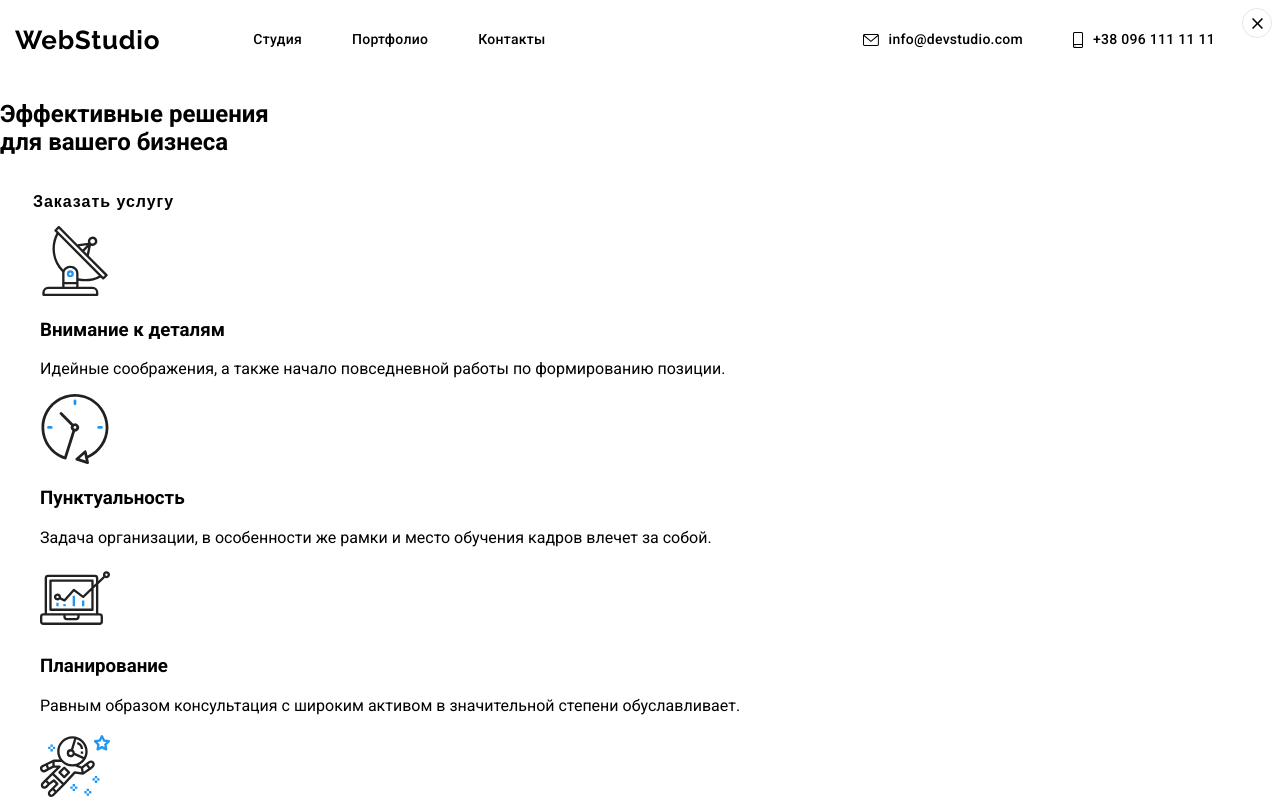
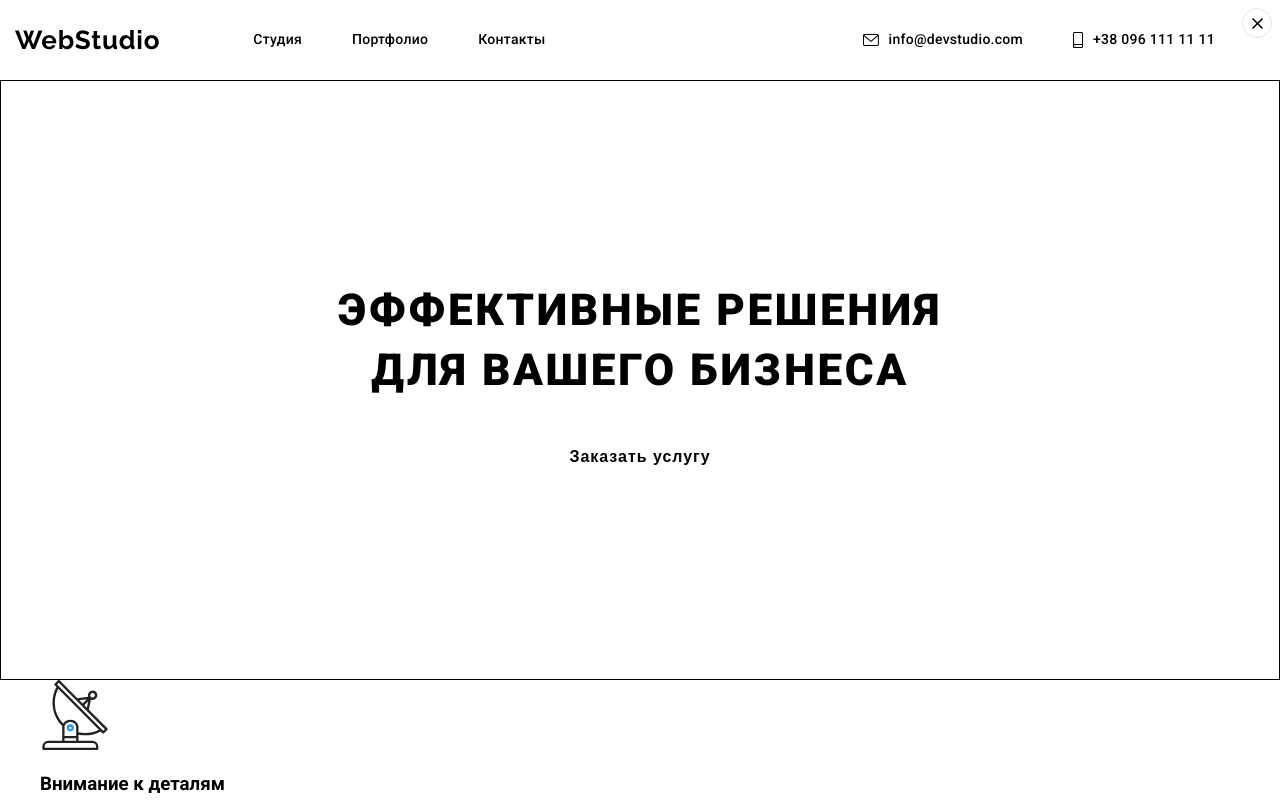
Before and after one commit to Zhdanov-Eugene/goit-markup-hw-07, a plain HTML site: page index.html in a window 1280 px wide. Shown: the top 804 px of the page. Drawn offline with Linux system fonts and the light colour scheme.

Commit message:
connected hero

```diff
--- a/sass/main.scss
+++ b/sass/main.scss
@@ -14,3 +14,4 @@
 @import './components/common/logo';
 @import './components/header/header-site-nav';
 @import './components/header/header-contacts-top';
+@import './components/main/hero';
```
Also changed, not shown: css/main.css, css/main.min.css, 2 other files.
